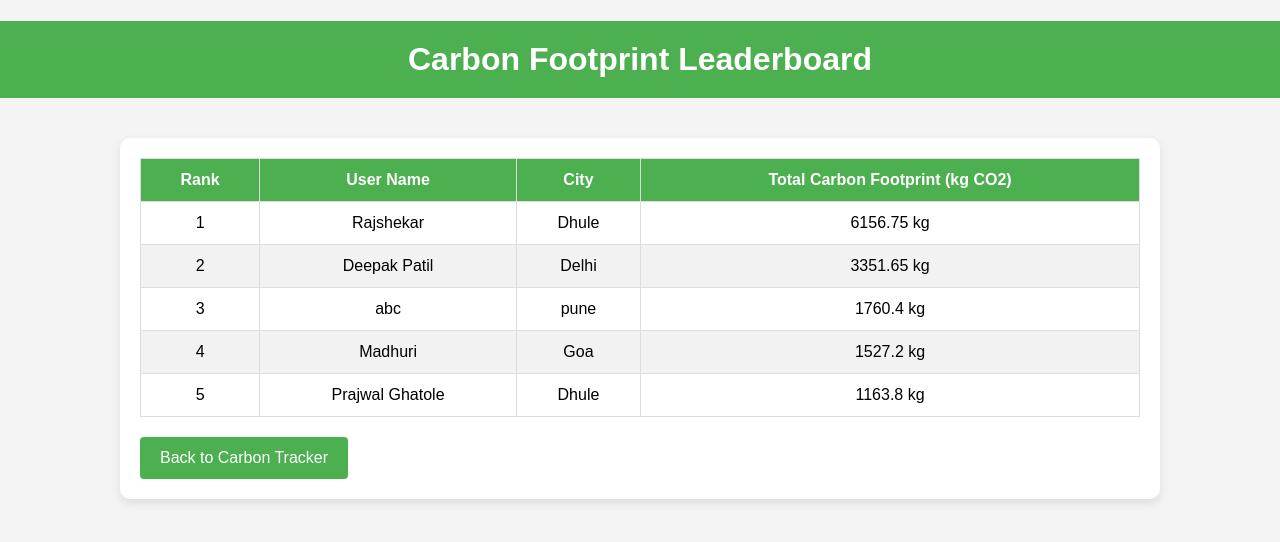
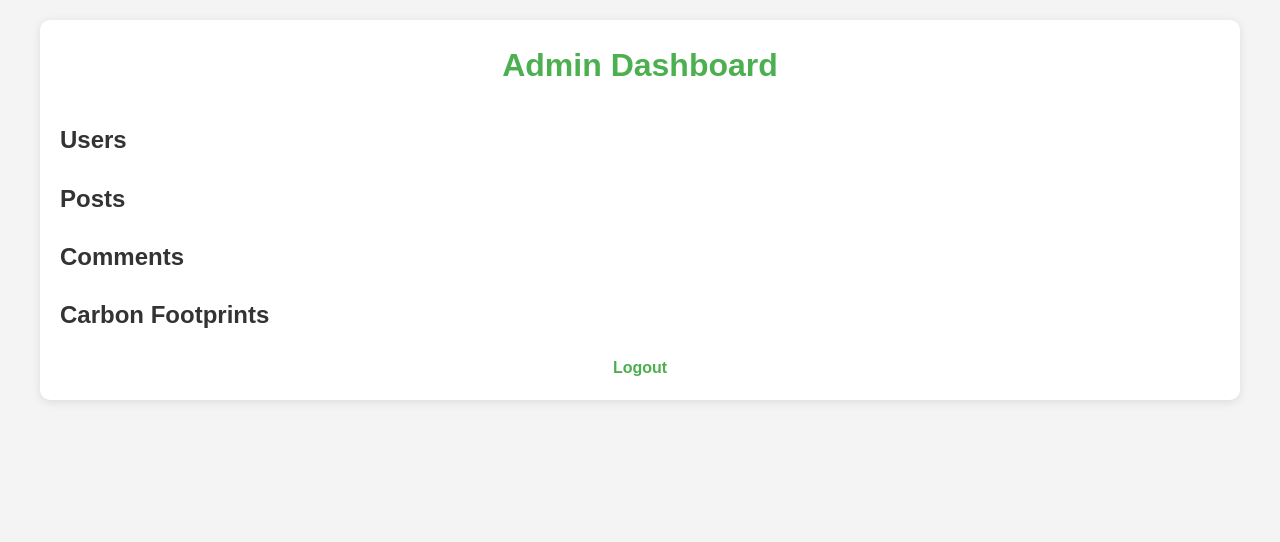
Before and after one commit to pavan3734/Air-Quality-App, a Flask app: page /leaderboard in a window 1280 px wide. Shown: the top 542 px of the page. Run offline with Flask 3, Linux system fonts and the light colour scheme.

Commit message:
admin_dashboard.html

```diff
--- a/templates/leaderboard.html
+++ b/templates/leaderboard.html
@@ -3,105 +3,164 @@
 <head>
     <meta charset="UTF-8">
     <meta name="viewport" content="width=device-width, initial-scale=1.0">
-    <title>Leaderboard</title>
+    <title>Admin Dashboard</title>
     <style>
+        /* Reset some default styles */
+        * {
+            margin: 0;
+            padding: 0;
+            box-sizing: border-box;
+        }
+
         body {
             font-family: Arial, sans-serif;
             background-color: #f4f4f4;
-            margin: 0;
+            color: #333;
+            line-height: 1.6;
+            padding: 20px;
+        }
+
+        h1 {
+            text-align: center;
+            margin-bottom: 30px;
+            color: #4CAF50;
+        }
+
+        h2 {
+            margin-top: 20px;
+            color: #333;
+        }
+
+        ul {
+            list-style-type: none;
             padding: 0;
         }
 
-        h1 {
-            background-color: #4CAF50;
+        li {
+            background-color: #fff;
+            margin: 10px 0;
+            padding: 10px;
+            border-radius: 5px;
+            box-shadow: 0 2px 5px rgba(0, 0, 0, 0.1);
+            display: flex;
+            justify-content: space-between;
+            align-items: center;
+        }
+
+        li button {
+            padding: 8px 15px;
+            background-color: #e74c3c;
             color: white;
-            padding: 20px;
-            text-align: center;
+            border: none;
+            border-radius: 5px;
+            cursor: pointer;
+            transition: background-color 0.3s ease;
+        }
+
+        li button:hover {
+            background-color: #c0392b;
+        }
+
+        .btn {
+            display: inline-block;
+            font-size: 14px;
+            font-weight: bold;
+            border: none;
+            padding: 10px 20px;
+            cursor: pointer;
+            transition: background-color 0.3s ease;
+            border-radius: 5px;
+            text-decoration: none;
+        }
+
+        .btn-danger {
+            background-color: #e74c3c;
+            color: white;
+        }
+
+        .btn-danger:hover {
+            background-color: #c0392b;
         }
 
         .container {
-            width: 80%;
-            margin: 40px auto;
-            max-width: 1000px;
-            background-color: white;
+            max-width: 1200px;
+            margin: 0 auto;
             padding: 20px;
+            background-color: #fff;
+            box-shadow: 0 2px 10px rgba(0, 0, 0, 0.1);
             border-radius: 10px;
-            box-shadow: 0 4px 10px rgba(0, 0, 0, 0.1);
         }
 
-        table {
-            width: 100%;
-            border-collapse: collapse;
-        }
-
-        table, th, td {
-            border: 1px solid #ddd;
+        .logout-link {
+            display: block;
             text-align: center;
-        }
-
-        th, td {
-            padding: 12px;
-        }
-
-        th {
-            background-color: #4CAF50;
-            color: white;
-        }
-
-        tr:nth-child(even) {
-            background-color: #f2f2f2;
-        }
-
-        tr:hover {
-            background-color: #ddd;
-        }
-
-        .back-button, .leaderboard-button {
-            background-color: #4CAF50;
-            color: white;
-            padding: 12px 20px;
-            border: none;
-            border-radius: 4px;
-            text-align: center;
-            display: inline-block;
             margin-top: 20px;
-            cursor: pointer;
+            font-size: 16px;
+            color: #4CAF50;
+            font-weight: bold;
             text-decoration: none;
         }
 
-        .back-button:hover, .leaderboard-button:hover {
-            background-color: #45a049;
+        .logout-link:hover {
+            text-decoration: underline;
         }
 
     </style>
 </head>
 <body>
 
-    <h1>Carbon Footprint Leaderboard</h1>
+    <div class="container">
+        <h1>Admin Dashboard</h1>
 
-    <div class="container">
-        <table>
-            <thead>
-                <tr>
-                    <th>Rank</th>
-                    <th>User Name</th>
-                    <th>City</th>
-                    <th>Total Carbon Footprint (kg CO2)</th>
-                </tr>
-            </thead>
-            <tbody>
-                {% for user in leaderboard %}
-                    <tr>
-                        <td>{{ user.rank }}</td>
-                        <td>{{ user.name }}</td>
-                        <td>{{ user.city }}</td>
-                        <td>{{ user.total_footprint }} kg</td>
-                    </tr>
-                {% endfor %}
-            </tbody>
-        </table>
+        <h2>Users</h2>
+        <ul>
+            {% for user in users %}
+                <li>
+                    <span>{{ user.name }} - {{ user.email }}</span>
+                    <form action="{{ url_for('delete_user', user_id=user.id) }}" method="POST" style="display:inline;">
+                        <button type="submit" class="btn btn-danger">Delete User</button>
+                    </form>
+                </li>
+            {% endfor %}
+        </ul>
 
-        <a href="{{ url_for('carbon_tracker') }}" class="back-button">Back to Carbon Tracker</a>
+        <h2>Posts</h2>
+        <ul>
+            {% for post in posts %}
+                <li>
+                    <span>{{ post.title }} - {{ post.username }}</span>
+                    <form action="{{ url_for('delete_post', post_id=post.id) }}" method="POST" style="display:inline;">
+                        <button type="submit" class="btn btn-danger">Delete Post</button>
+                    </form>
+                </li>
+            {% endfor %}
+        </ul>
+
+        <h2>Comments</h2>
+        <ul>
+            {% for comment, post, user in comments %}
+                <li>
+                    <span>{{ comment.content }} - {{ post.title }} - {{ user.name }}</span>
+                    <form action="{{ url_for('delete_comment', comment_id=comment.id) }}" method="POST" style="display:inline;">
+                        <button type="submit" class="btn btn-danger">Delete Comment</button>
+                    </form>
+                </li>
+            {% endfor %}
+        </ul>
+
+        <h2>Carbon Footprints</h2>
+        <ul>
+            {% for footprint, user in carbon_footprints %}
+                <li>
+                    <span>{{ user.name }} - {{ footprint.total }} kg CO2</span>
+                    <form action="{{ url_for('delete_carbon_footprint', footprint_id=footprint.id) }}" method="POST" style="display:inline;">
+                        <button type="submit" class="btn btn-danger">Delete Carbon Footprint</button>
+                    </form>
+                </li>
+            {% endfor %}
+        </ul>
+
+        <a href="{{ url_for('logout') }}" class="logout-link">Logout</a>
     </div>
 
 </body>
```
